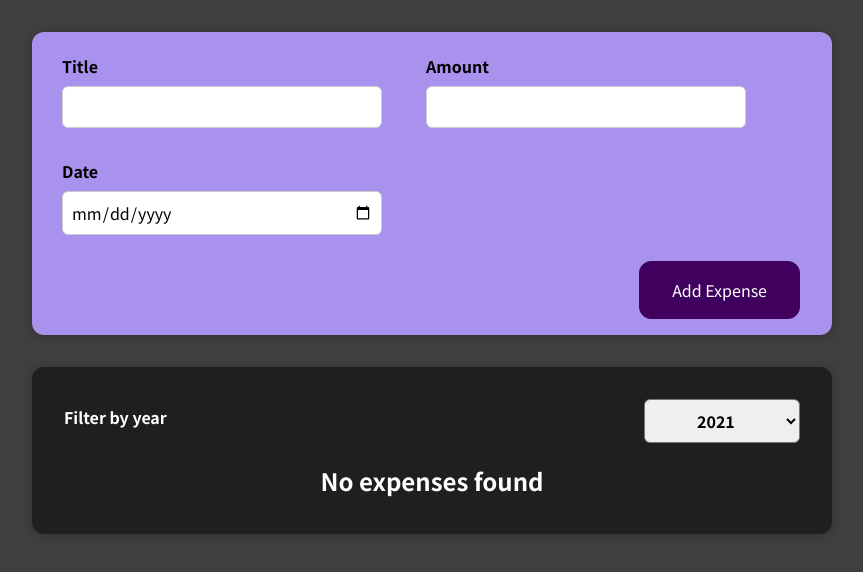
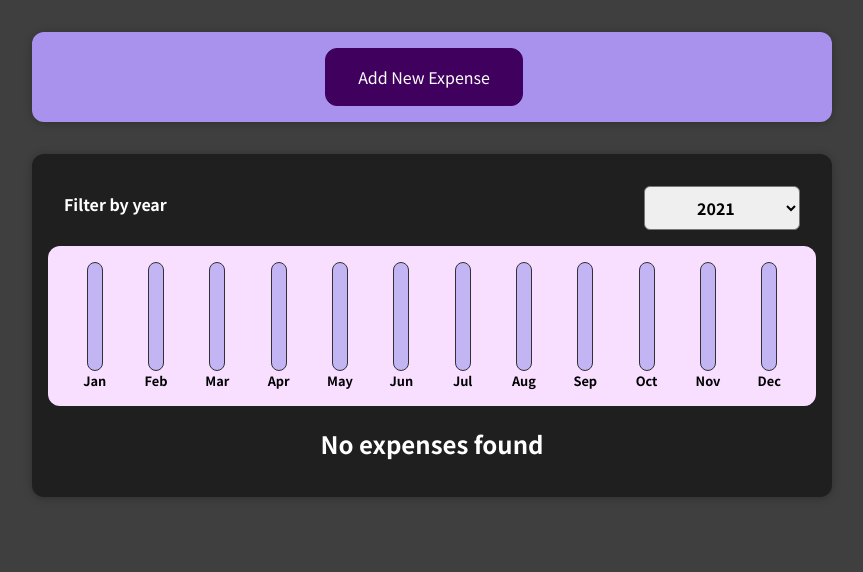
Before and after one commit to JeanCremonezzi/tabela_despesas, a React (Create React App) app: page / in a window 1280 px wide. Shown: the top 572 px of the page, without its empty margins (208-1071 px from the left). Built offline with nearby package versions, Linux system fonts and the light colour scheme.

Commit message:
Componentes ExpensesChart, Chart e ChartBar adicionados. Adicionado botões para mostrar ExpenseForm e cancelar submit

```diff
--- /dev/null
+++ b/src/components/Chart/Chart.css
@@ -0,0 +1,9 @@
+.chart {
+	padding: 1rem;
+	border-radius: 12px;
+	background-color: #f8dfff;
+	text-align: center;
+	display: flex;
+	justify-content: space-around;
+	height: 10rem;
+}
--- /dev/null
+++ b/src/components/Chart/Chart.js
@@ -0,0 +1,26 @@
+import "./Chart.css";
+
+import ChartBar from "../ChartBar/ChartBar";
+
+function Chart(props) {
+	const values = props.chartDataPoints.map((dataPoint) => {
+		return dataPoint.value;
+	});
+
+	const totalMaximum = Math.max(...values);
+
+	return (
+		<div className="chart">
+			{props.chartDataPoints.map((dataPoint) => (
+				<ChartBar
+					key={dataPoint.label}
+					value={dataPoint.value}
+					maxValue={totalMaximum}
+					label={dataPoint.label}
+				/>
+			))}
+		</div>
+	);
+}
+
+export default Chart;
--- /dev/null
+++ b/src/components/ChartBar/ChartBar.css
@@ -0,0 +1,31 @@
+.chart-bar {
+	width: 1rem;
+	height: 100%;
+	display: flex;
+	flex-direction: column;
+	align-items: center;
+}
+
+.chart-bar__inner {
+	height: 100%;
+	width: 100%;
+	border: 1px solid #313131;
+	border-radius: 12px;
+	background-color: #c3b4f3;
+	overflow: hidden;
+	display: flex;
+	flex-direction: column;
+	justify-content: flex-end;
+}
+
+.chart-bar__fill {
+	background-color: #4826b9;
+	width: 100%;
+	transition: all 0.3s ease-out;
+}
+
+.chart-bar__label {
+	font-weight: bold;
+	font-size: 0.8rem;
+	text-align: center;
+}
--- /dev/null
+++ b/src/components/ChartBar/ChartBar.js
@@ -0,0 +1,21 @@
+import "./ChartBar.css";
+
+function ChartBar(props) {
+	let barFillHeight = "0%";
+
+	if (props.maxValue > 0) {
+		barFillHeight = Math.round((props.value / props.maxValue) * 100) + "%";
+	}
+
+	return (
+		<div className="chart-bar">
+			<div className="chart-bar__inner">
+				<div className="chart-bar__fill" style={{ height: barFillHeight }} />
+			</div>
+
+			<div className="chart-bar__label">{props.label}</div>
+		</div>
+	);
+}
+
+export default ChartBar;
--- a/src/components/ExpenseForm/ExpenseForm.js
+++ b/src/components/ExpenseForm/ExpenseForm.js
@@ -30,7 +30,7 @@
 
 		const data = {
 			title,
-			amount,
+			amount: +amount,
 			date: formatDate,
 		};
 
@@ -39,6 +39,7 @@
 		setDate("");
 
 		props.onSubmitExpense(data);
+		props.editingHandler();
 	};
 
 	return (
@@ -72,6 +73,7 @@
 			</section>
 
 			<section className="new-expense__actions">
+				<button type="button" onClick={props.editingHandler}>Cancel</button>
 				<button type="submit">Add Expense</button>
 			</section>
 		</form>
--- a/src/components/Expenses/Expenses.js
+++ b/src/components/Expenses/Expenses.js
@@ -4,6 +4,7 @@
 import Card from "../Card/Card";
 import ExpensesFilter from "../ExpensesFilter/ExpensesFilter";
 import ExpensesList from "../ExpensesList/ExpensesList";
+import ExpensesChart from "../ExpensesChart/ExpensesChart";
 
 function Expenses(props) {
 	const [filter, setFilter] = useState("2021");
@@ -23,6 +24,8 @@
 				selectedFilter={filter}
 			/>
 
+			<ExpensesChart expenses={filteredExpenses} />
+
 			<ExpensesList expenses={filteredExpenses} />
 		</Card>
 	);
--- /dev/null
+++ b/src/components/ExpensesChart/ExpensesChart.js
@@ -0,0 +1,27 @@
+import Chart from "../Chart/Chart";
+
+function ExpensesChart(props) {
+	const chartDataPoints = [
+		{ label: "Jan", value: 0 },
+		{ label: "Feb", value: 0 },
+		{ label: "Mar", value: 0 },
+		{ label: "Apr", value: 0 },
+		{ label: "May", value: 0 },
+		{ label: "Jun", value: 0 },
+		{ label: "Jul", value: 0 },
+		{ label: "Aug", value: 0 },
+		{ label: "Sep", value: 0 },
+		{ label: "Oct", value: 0 },
+		{ label: "Nov", value: 0 },
+		{ label: "Dec", value: 0 },
+	];
+
+	for (const expense of props.expenses) {
+		const monthIndex = expense.date.getMonth();
+		chartDataPoints[monthIndex].value += expense.amount;
+	}
+
+	return <Chart chartDataPoints={chartDataPoints} />;
+}
+
+export default ExpensesChart;
--- a/src/components/NewExpense/NewExpense.js
+++ b/src/components/NewExpense/NewExpense.js
@@ -1,14 +1,29 @@
+import { useState } from "react";
+
 import "./NewExpense.css";
 import ExpenseForm from "../ExpenseForm/ExpenseForm";
 
 function NewExpense(props) {
+	const [isEditing, setIsEditing] = useState(false);
+
+	const editingHandler = () => {
+		setIsEditing(!isEditing);
+	};
+
 	const submitExpenseHandler = (expenseData) => {
 		props.onAddNewExpense(expenseData);
 	};
 
 	return (
 		<section className="new-expense">
-			<ExpenseForm onSubmitExpense={submitExpenseHandler} />
+			{!isEditing ? (
+				<button onClick={editingHandler}>Add New Expense</button>
+			) : (
+				<ExpenseForm
+					onSubmitExpense={submitExpenseHandler}
+					editingHandler={editingHandler}
+				/>
+			)}
 		</section>
 	);
 }
```
